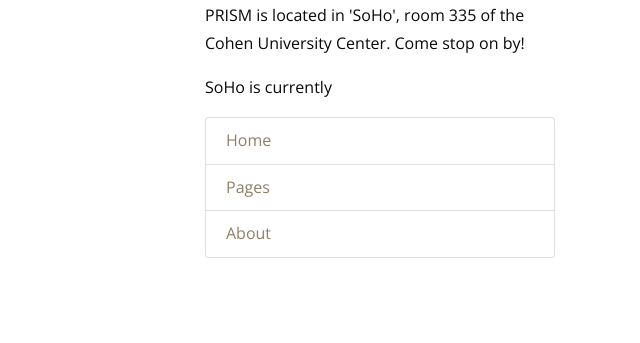
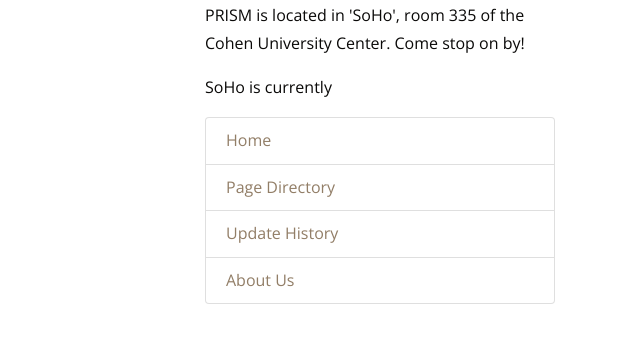
Before and after one commit to CMU-PRISM/website, a Django app: template prism_project/templates/core/index.html in a window 1280 px wide. Shown: the part 423-766 px from the top of the page, without its empty margins (640-1280 px from the left). Run offline with Django 3.2, Linux system fonts and the light colour scheme; the template is opened without the code that fills it, so the values that code supplies are empty.

Commit message:
Added updates to sidenav

```diff
--- a/prism_project/templates/core/index.html
+++ b/prism_project/templates/core/index.html
@@ -32,10 +32,13 @@
                     <a href="/">Home</a>
                 </li>
                 <li class="list-group-item">
-                    <a href="{% url 'pages-index' %}">Pages</a>
+                    <a href="{% url 'pages-index' %}">Page Directory</a>
                 </li>
                 <li class="list-group-item">
-                    <a href="/pages/about">About</a>
+                    <a href="{% url 'updates-index' %}">Update History</a>
+                </li>
+                <li class="list-group-item">
+                    <a href="/pages/about">About Us</a>
                 </li>
             </ul>
         </div>
```
